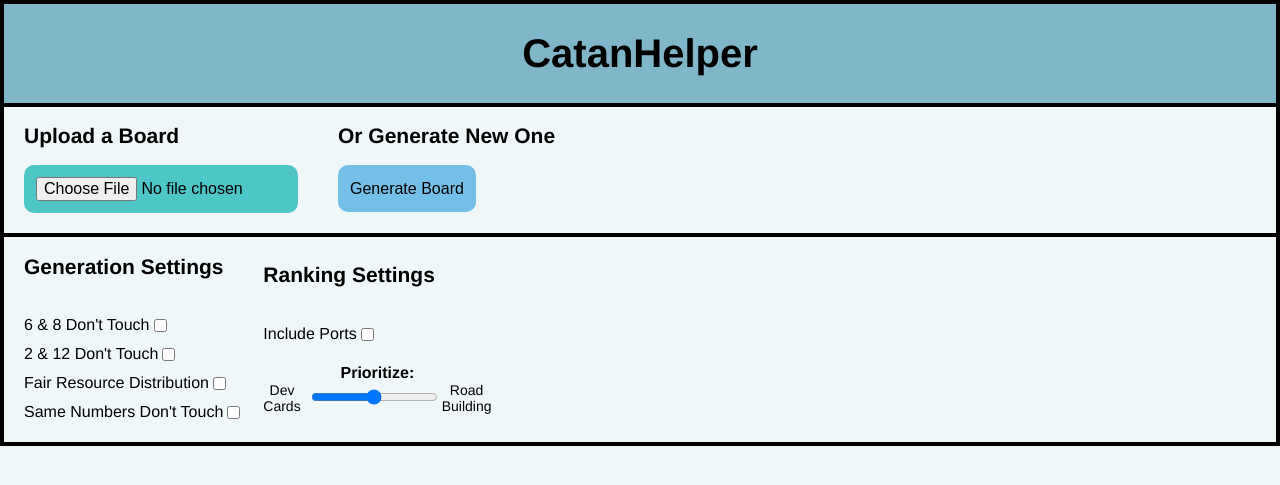
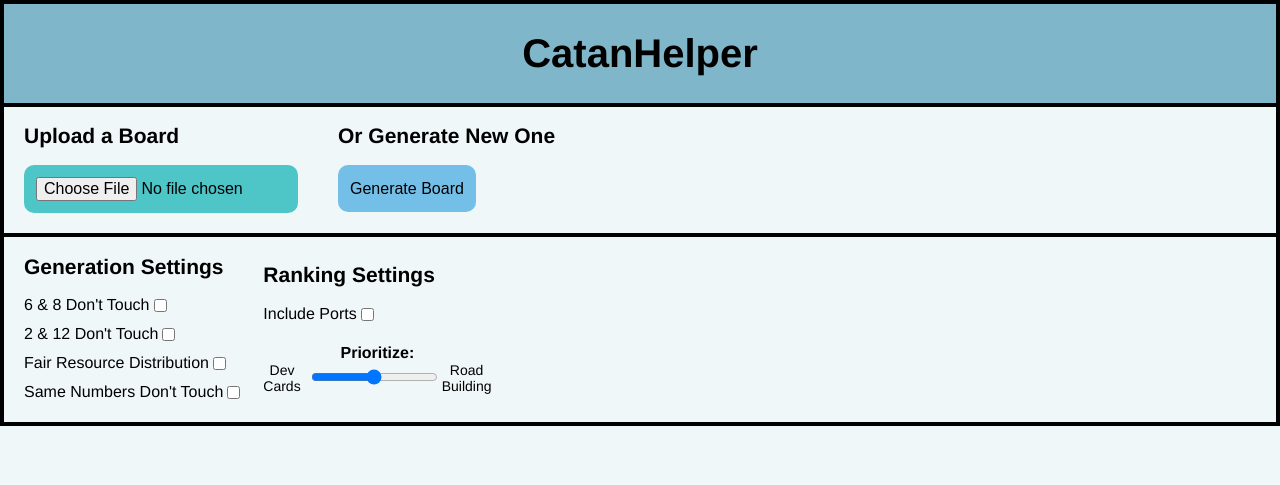
Before and after one commit to msikaras/CatanHelper, a Flask app: page / in a window 1280 px wide. Shown: the top 485 px of the page. Run offline with Flask 3, Linux system fonts and the light colour scheme.

Commit message:
UI changes

```diff
--- a/static/style.css
+++ b/static/style.css
@@ -60,7 +60,6 @@ body {
     text-align: left;
     margin-left: 10px;
     margin-bottom: 10px;
-    margin-top: 10px;
     font-size: 16px;
 }
 
```
